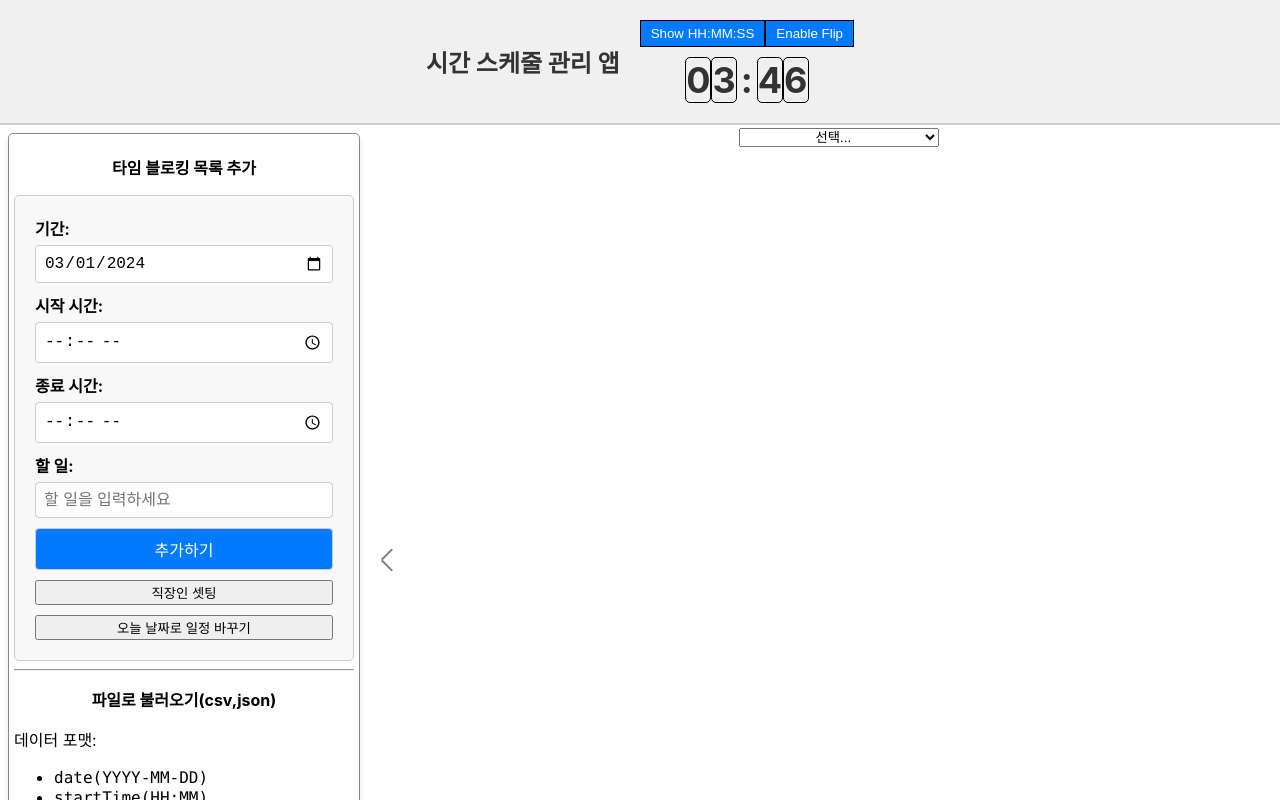
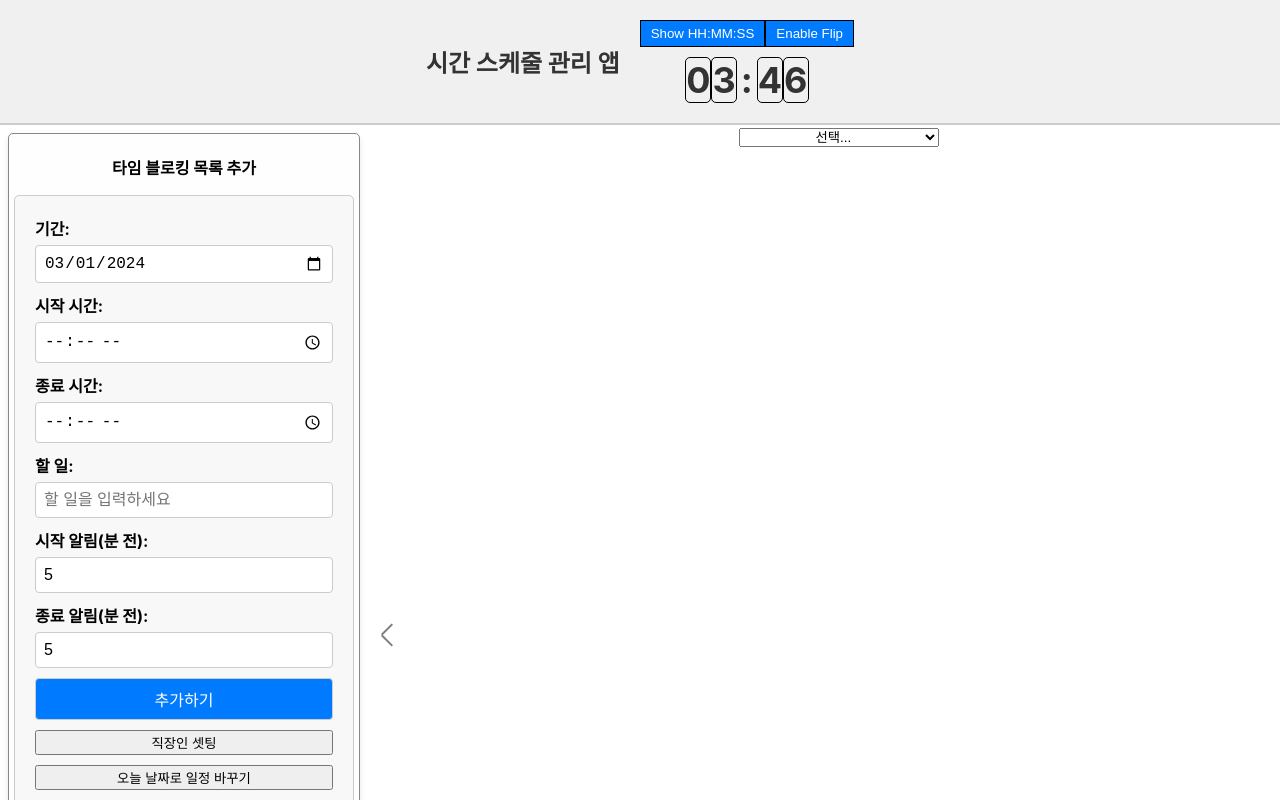
Before and after one commit to sungreong/react-time-block-schedule, a React (Create React App) app in the folder Project/ReactJS/time-blocking-app/: page / in a window 1280 px wide. Shown: the top 800 px of the page. Built offline with nearby package versions, Linux system fonts and the light colour scheme.

Commit message:
Add start and end time notifications for tasks in App.js

```diff
--- a/Project/ReactJS/time-blocking-app/package.json
+++ b/Project/ReactJS/time-blocking-app/package.json
@@ -16,6 +16,7 @@
     "react-dnd-html5-backend": "^16.0.1",
     "react-dom": "^18.2.0",
     "react-scripts": "5.0.1",
+    "react-toastify": "^10.0.4",
     "styled-components": "^6.1.8",
     "web-vitals": "^2.1.4"
   },
--- a/Project/ReactJS/time-blocking-app/src/App.js
+++ b/Project/ReactJS/time-blocking-app/src/App.js
@@ -1,4 +1,4 @@
-import React, { useEffect,useState, useRef,useMemo } from 'react';
+import React, { useEffect,useState, useRef } from 'react';
 import TimeBlockForm from './components/TimeBlockForm';
 import TimeBlockDisplay from './components/TimeBlockDisplay';
 import TimeBlocksClock from './components/TimeBlocksPieChart';
@@ -6,7 +6,9 @@ import MyCalendar from './components/Calendar';
 import DigitalClock from './components/DigitalClock';
 import './App.css';
 import 'react-big-calendar/lib/css/react-big-calendar.css';
-
+import { ToastContainer, toast } from 'react-toastify';
+import 'react-toastify/dist/ReactToastify.css';
+import { Toast } from 'devextreme-react';
 function App() {
   const [blocks, setBlocks] = useState([]);
   const [uniqueDates, setUniqueDates] = useState([]);
@@ -64,6 +66,9 @@ function App() {
               startTime: formatTime(values[1]), // 시간 포맷 변환 적용
               endTime: formatTime(values[2]), // 시간 포맷 변환 적용
               task: values.slice(3).join(','), // task가 컴마를 포함할 수 있으므로, 나머지 모든 요소를 조인
+              //write alert data (start,end)
+              startAlertBefore: values[4],
+              endAlertBefore: values[5],
             };
             acc.push(formattedRow);
           }
@@ -182,11 +187,32 @@ function App() {
         </div>)
   };
 
-  const toggleSidebar = () => {
-    setIsCollapsed(!isCollapsed);
-    const arrow = document.querySelector('.arrow');
-    arrow.classList.toggle('collapsed');
-  };
+  useEffect(() => {
+    const checkTimeBlocksForNotification = () => {
+      const now = new Date();
+      blocks.forEach(block => {
+        const startDateTime = new Date(`${block.date}T${block.startTime}`);
+        const endDateTime = new Date(`${block.date}T${block.endTime}`);
+
+        const startAlertMs = block.startAlertBefore * 60 * 1000;
+        const endAlertMs = block.endAlertBefore * 60 * 1000;
+
+
+        const timeUntilStart = startDateTime - now;
+        if (timeUntilStart > 0 && timeUntilStart <= startAlertMs) {
+          toast.info(`"${block.task}"가 ${block.startAlertBefore}분 이내로 시작됩니다.`);
+        }
+
+        const timeUntilEnd = endDateTime - now;
+        if (timeUntilEnd > 0 && timeUntilEnd <= endAlertMs) {
+          toast.done(`"${block.task}"가 ${block.endAlertBefore}분 이내로 종료됩니다.`);
+        }
+      });
+    };
+
+    const intervalId = setInterval(checkTimeBlocksForNotification, 60000);
+    return () => clearInterval(intervalId);
+  }, [blocks]);
   function ToggleArrow() {
       const toggleSidebar = () => {
       setIsCollapsed(!isCollapsed);
@@ -210,6 +236,7 @@ function App() {
   }, []);
   return (
     <div style={{ display: 'flex', flexDirection: 'column', height: '100vh' }}>
+      <ToastContainer />
         {/* 왼쪽 패널 */}
         <div style={{
           display: 'flex', // Flexbox 레이아웃 적용
--- a/Project/ReactJS/time-blocking-app/src/components/TimeBlockDetails.js
+++ b/Project/ReactJS/time-blocking-app/src/components/TimeBlockDetails.js
@@ -37,6 +37,8 @@ function DetailBlock({ index, block, updateBlock , ClickBlockDetail }) {
               <label>시작 시간: <input type="time" value={editData.startTime} onChange={e => setEditData({ ...editData, startTime: e.target.value })} /></label>
               <label>종료 시간: <input type="time" value={editData.endTime} onChange={e => setEditData({ ...editData, endTime: e.target.value })} /></label>
               <label>할 일: <input type="text" value={editData.task} onChange={e => setEditData({ ...editData, task: e.target.value })} /></label>
+              <label>시작 알림(분 전): <input type="number" value={editData.startAlertBefore} onChange={e => setEditData({ ...editData, startAlertBefore: e.target.value })} /></label>
+              <label>종료 알림(분 전): <input type="number" value={editData.endAlertBefore} onChange={e => setEditData({ ...editData, endAlertBefore: e.target.value })} /></label>
               <div className="button-container">
 
                 <button onClick={handleSaveClick}>저장</button>
@@ -64,6 +66,14 @@ function DetailBlock({ index, block, updateBlock , ClickBlockDetail }) {
                 <span className="detail-label">할 일</span>
                 <span className="detail-value">{block.task}</span>
               </div>
+              <div className="detail-section">
+                <span className="detail-label">시작 알림</span>
+                <span className="detail-value">{block.startAlertBefore}분 전</span>
+              </div>
+              <div className="detail-section">
+                <span className="detail-label">종료 알림</span>
+                <span className="detail-value">{block.endAlertBefore}분 전</span>
+              </div>
               <div className="button-container">
                 <button className="button edit-btn" onClick={handleEditClick}>편집</button>
                 <button className="button close-btn" onClick={(e) => {
--- a/Project/ReactJS/time-blocking-app/src/components/TimeBlockForm.js
+++ b/Project/ReactJS/time-blocking-app/src/components/TimeBlockForm.js
@@ -13,6 +13,8 @@ function TimeBlockForm({ onSubmit , onUpdateDate  }) {
   const [startTime, setStartTime] = useState('');
   const [endTime, setEndTime] = useState('');
   const [task, setTask] = useState('');
+  const [startAlertBefore, setStartAlertBefore] = useState(5); // 시작 전 알림 시간(분)
+  const [endAlertBefore, setEndAlertBefore] = useState(5); // 종료 전 알림 시간(분)
 
 
   useEffect(() => {
@@ -23,7 +25,7 @@ function TimeBlockForm({ onSubmit , onUpdateDate  }) {
 
   const handleSubmit = (e) => {
     e.preventDefault();
-    onSubmit([{ date, startTime, endTime, task }]);
+    onSubmit([{ date, startTime, endTime, task, startAlertBefore, endAlertBefore }]);
     setStartTime('');
     setEndTime('');
     setTask('');
@@ -63,6 +65,7 @@ function TimeBlockForm({ onSubmit , onUpdateDate  }) {
   const handleTodaySetting = () => {
     const today = current_date();
     onUpdateDate(today); // 오늘 날짜로 모든 블록 업데이트
+    alert('오늘 날짜로 일정이 변경되었습니다.');
 
   }
   return (
@@ -108,6 +111,28 @@ function TimeBlockForm({ onSubmit , onUpdateDate  }) {
           required
         />
       </div>
+      <div className="form-group">
+        <label htmlFor="startAlertBefore">시작 알림(분 전):</label>
+        <input
+          type="number"
+          id="startAlertBefore"
+          value={startAlertBefore}
+          onChange={(e) => setStartAlertBefore(e.target.value)}
+          min="0"
+          required
+        />
+      </div>
+      <div className="form-group">
+        <label htmlFor="endAlertBefore">종료 알림(분 전):</label>
+        <input
+          type="number"
+          id="endAlertBefore"
+          value={endAlertBefore}
+          onChange={(e) => setEndAlertBefore(e.target.value)}
+          min="0"
+          required
+        />
+      </div>
       <button type="submit" className="submit-btn">추가하기</button>
       <button type="button" onClick={handleWorkdaySetting} className="preset-btn">직장인 셋팅</button>
       <button
```
Also changed, not shown: 1 other file (tests, documents, lock files or other folders).
